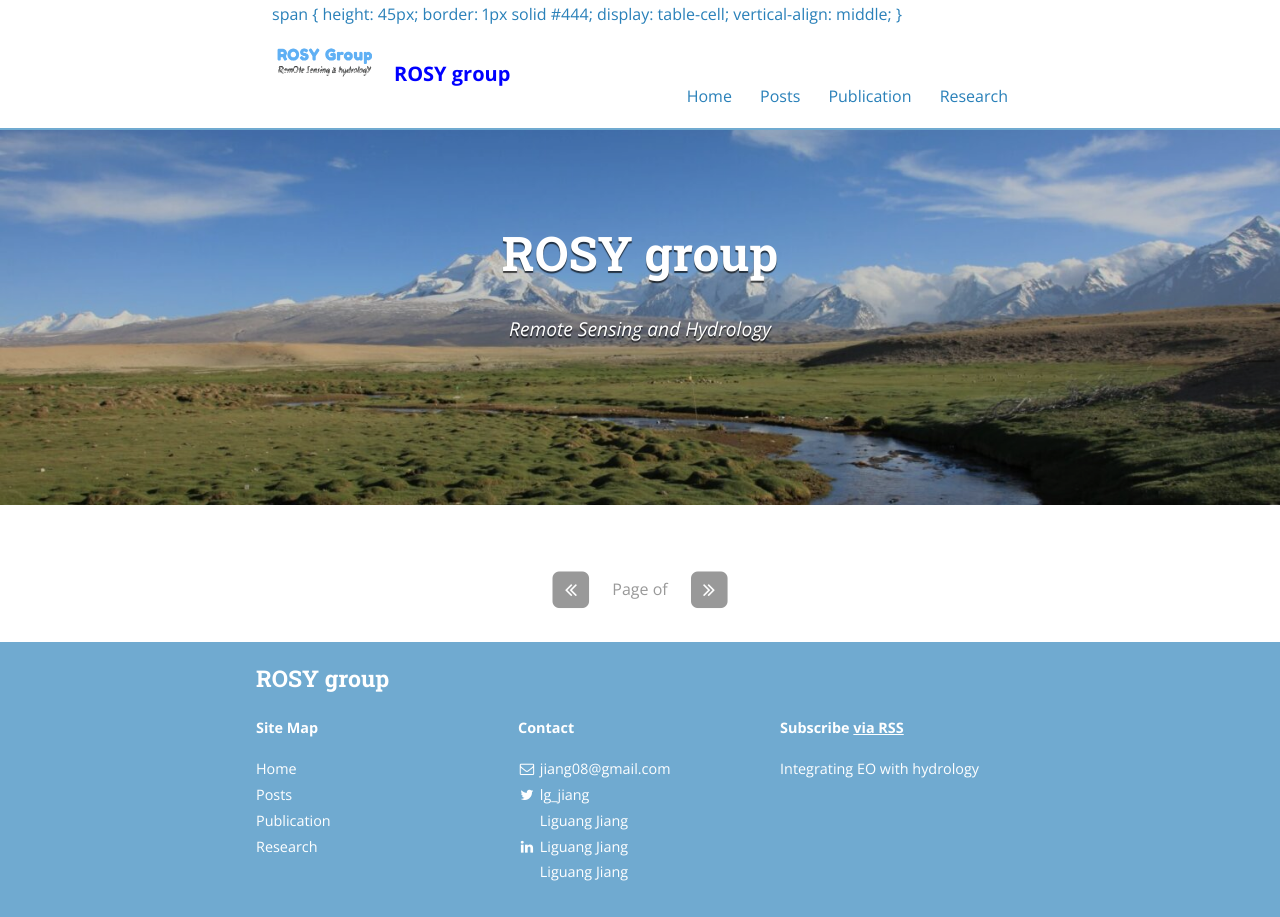
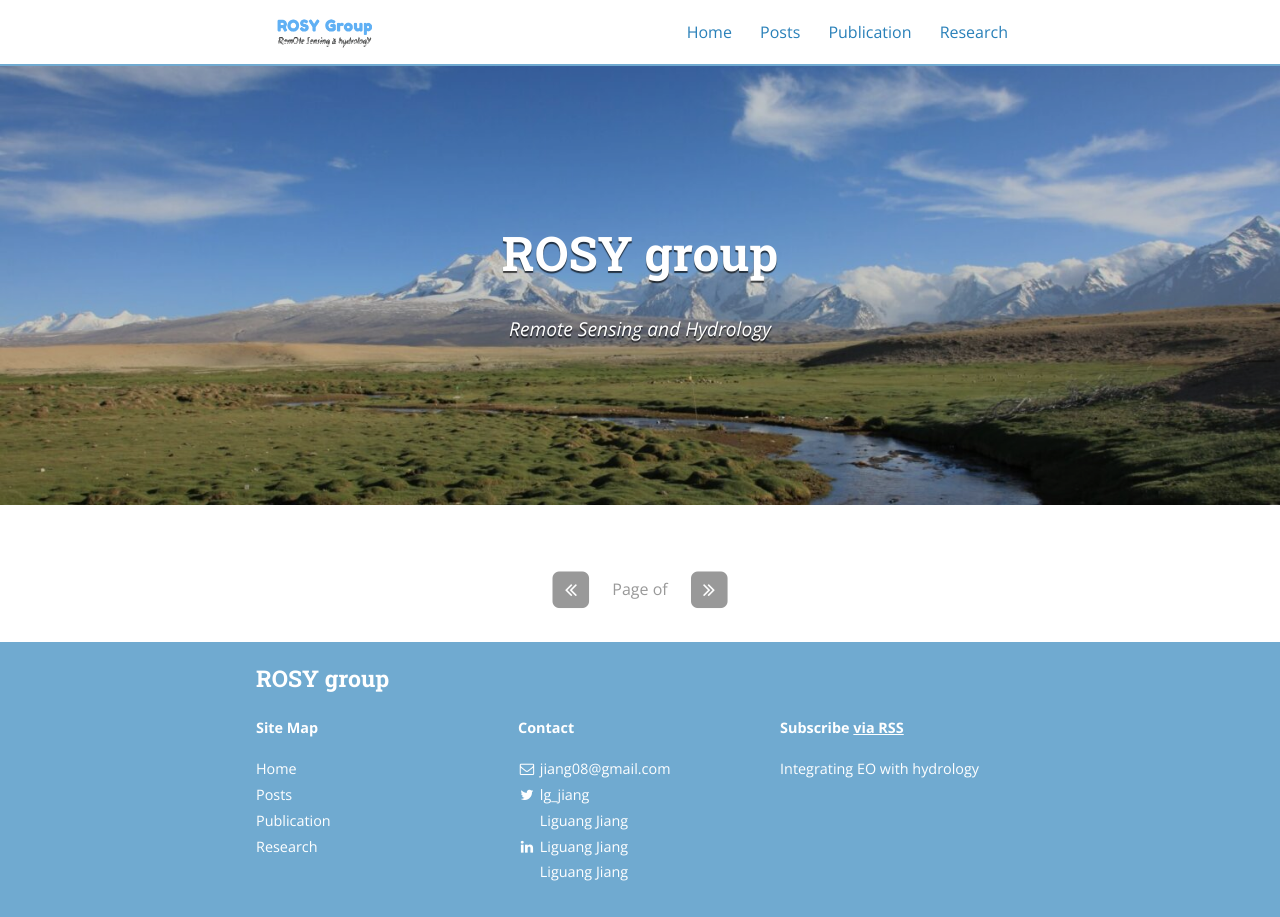
Before and after one commit to 12530/rshydro, a Jekyll site: the page built from index.html, in a window 1280 px wide. Built offline with Jekyll 4.4.1, drawn with Linux system fonts in a browser that asks for light colours; nearby versions of some CDN libraries.

Commit message:
Update header.html

```diff
--- a/_includes/header.html
+++ b/_includes/header.html
@@ -1,14 +1,10 @@
 <header class="navigation" role="banner">
   <div class="navigation-wrapper">
     <a href="{{ site.baseurl }}/" class="logo">
-			span {
-			height: 45px;
-			border: 1px solid #444;
-			display: table-cell;
-			vertical-align: middle;
-			}
       {% if site.logo %}
-      <img src="{{ site.logo | prepend: site.baseurl }}" alt="{{ site.title }}"><span style="color:blue;font-weight:bold">{{ site.title }}</span>
+      <img src="{{ site.logo | prepend: site.baseurl }}" alt="{{ site.title }}">
+			{% else %}
+			<span style="color:blue;font-weight:bold">{{ site.title }}</span>
       {% endif %}
     </a>
     <a href="javascript:void(0)" class="navigation-menu-button" id="js-mobile-menu">
```
